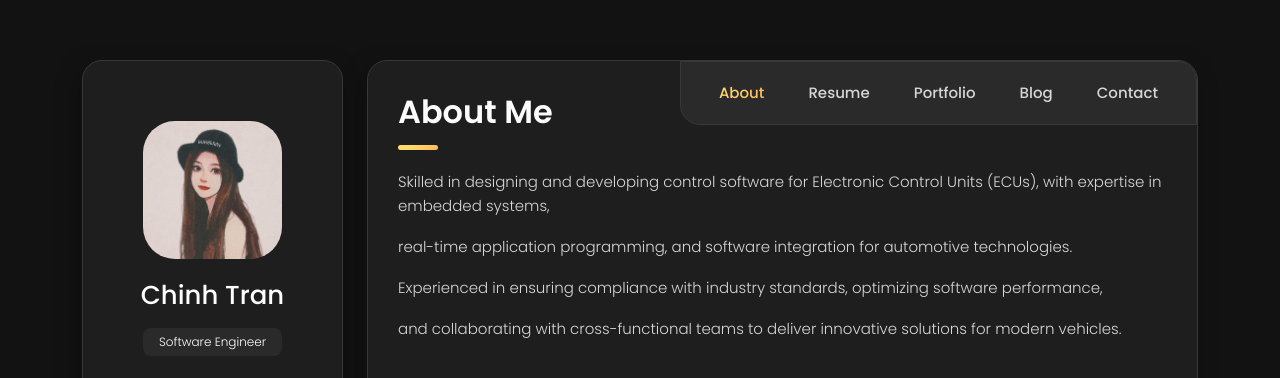
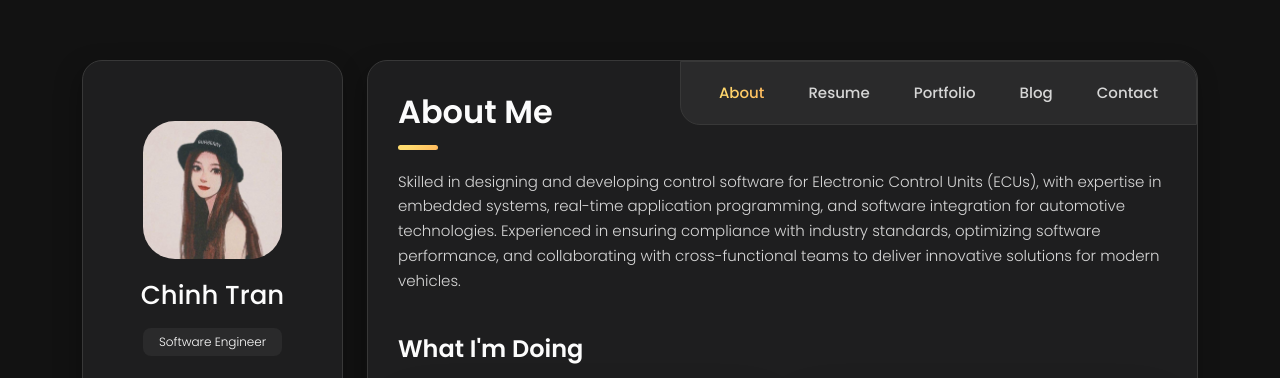
Before and after one commit to Chinhtranptit/Website, a plain HTML site: page index.html in a window 1280 px wide. Shown: the top 378 px of the page. Drawn offline with Linux system fonts and the light colour scheme.

Commit message:
Edit Description

```diff
--- a/index.html
+++ b/index.html
@@ -128,10 +128,7 @@
 					    <!-- About -->
 						<div class="pb-0 pb-sm-2">
 		                    <h1 class="title title--h1 title__separate">About Me</h1>
-						    <p>Skilled in designing and developing control software for Electronic Control Units (ECUs), with expertise in embedded systems,</p>
-							<p>real-time application programming, and software integration for automotive technologies.</p>
-	                        <p>Experienced in ensuring compliance with industry standards, optimizing software performance,</p>
-							<p>and collaborating with cross-functional teams to deliver innovative solutions for modern vehicles.</p>
+						    <p>Skilled in designing and developing control software for Electronic Control Units (ECUs), with expertise in embedded systems, real-time application programming, and software integration for automotive technologies. Experienced in ensuring compliance with industry standards, optimizing software performance, and collaborating with cross-functional teams to deliver innovative solutions for modern vehicles.</p>
 						</div>
 
 					    <!-- What -->
```
